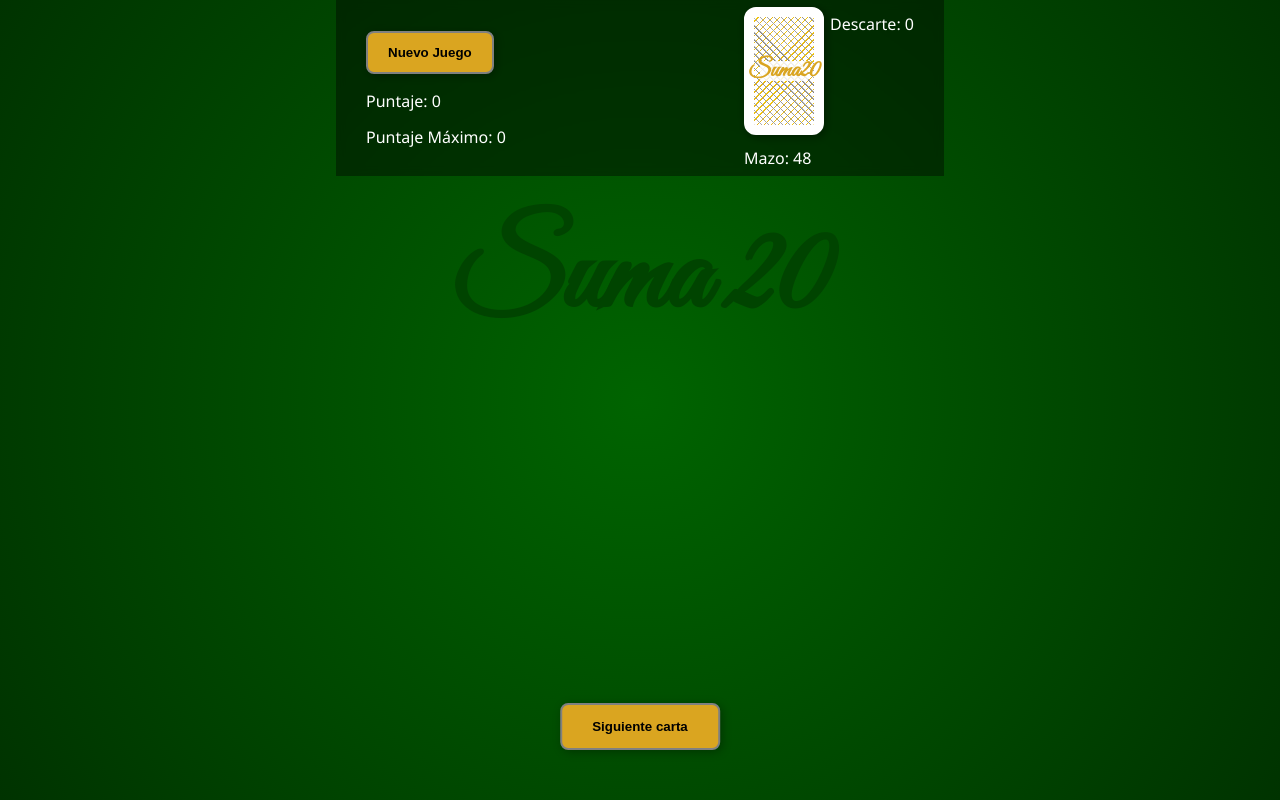
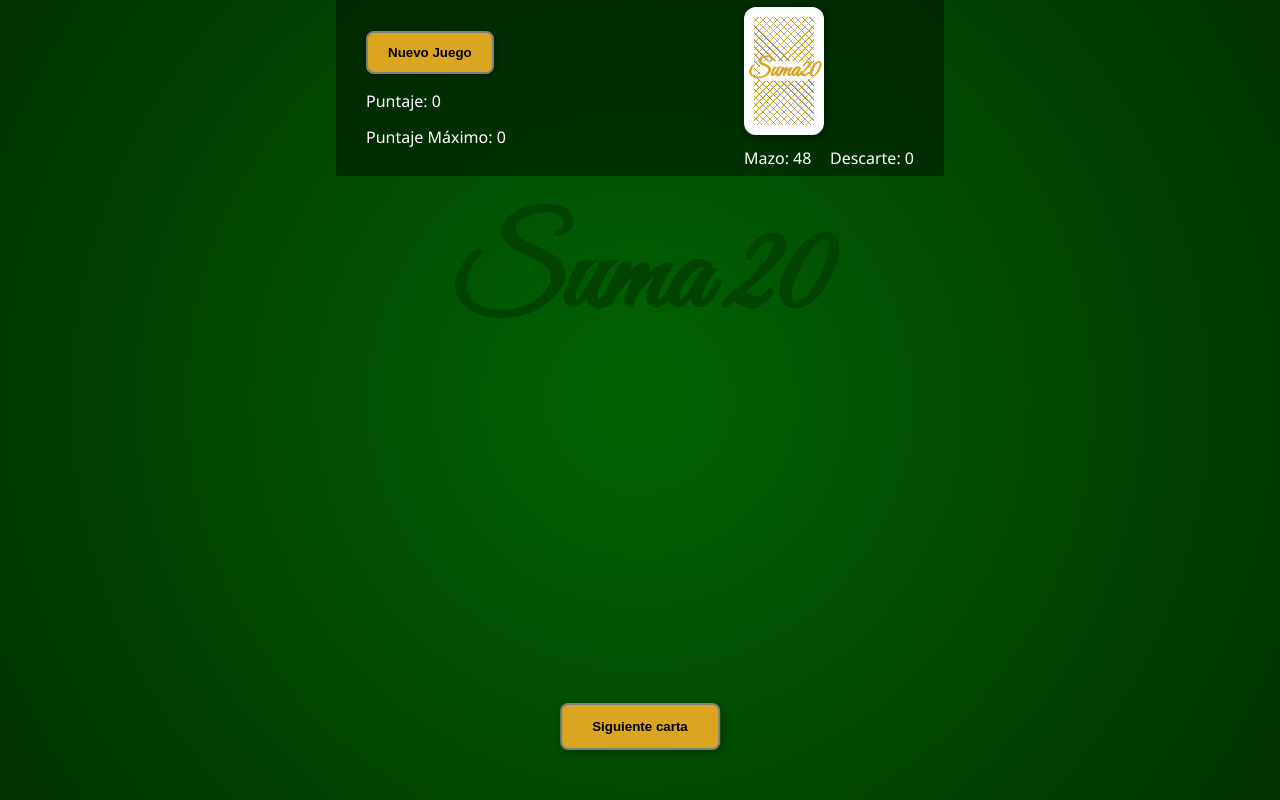
Before and after one commit to brianmateocabrera/suma20, a plain HTML site: page index.html in a window 1280 px wide. Drawn offline with Linux system fonts and the light colour scheme.

Commit message:
Actualizar styles.css

```diff
--- a/styles.css
+++ b/styles.css
@@ -173,7 +173,7 @@ p {
 
 #ui-right {
     display: flex;
-    flex-direction: row;
+    align-items: flex-end;
     gap: clamp(3px, 0.8vh, 6px);
 }
 
```
